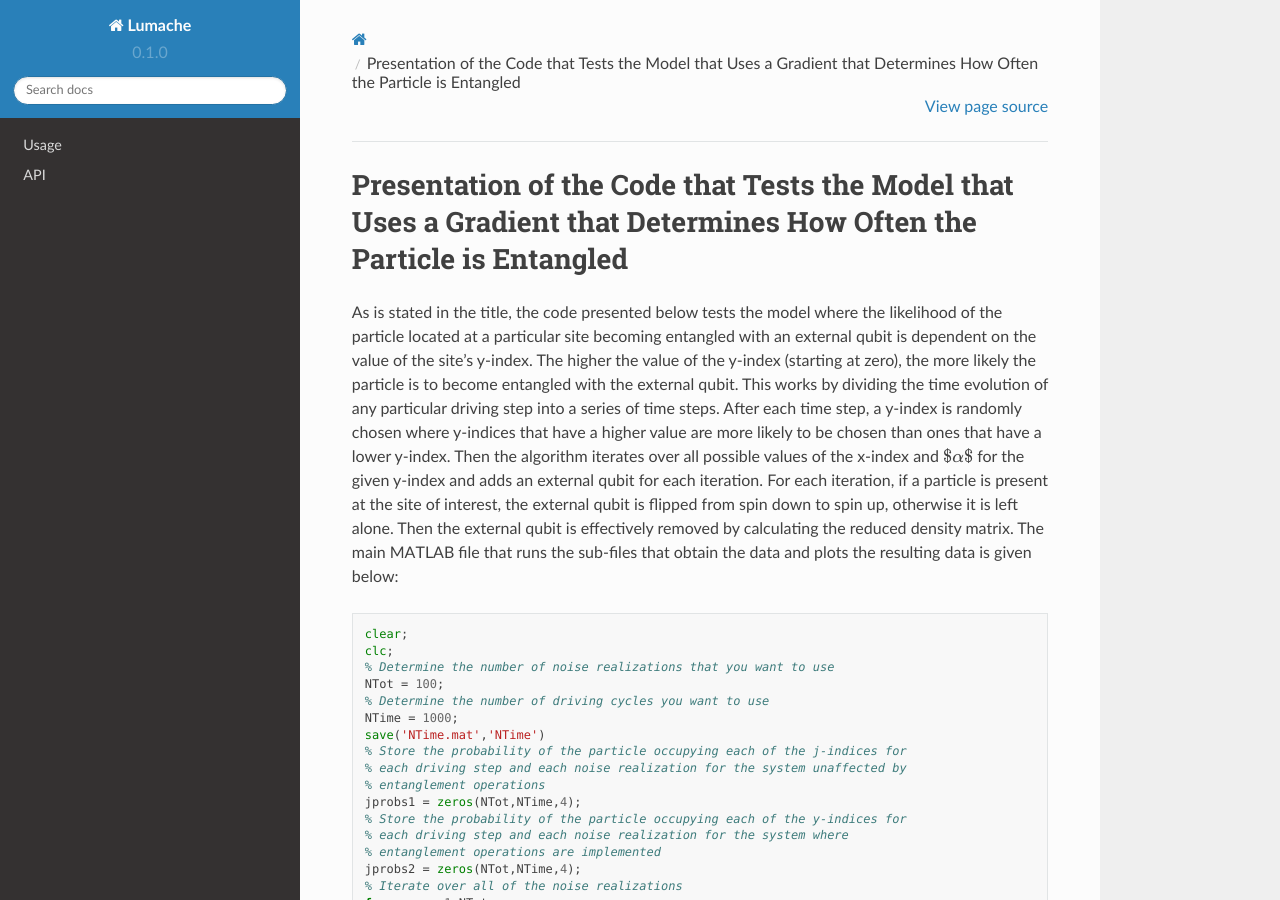
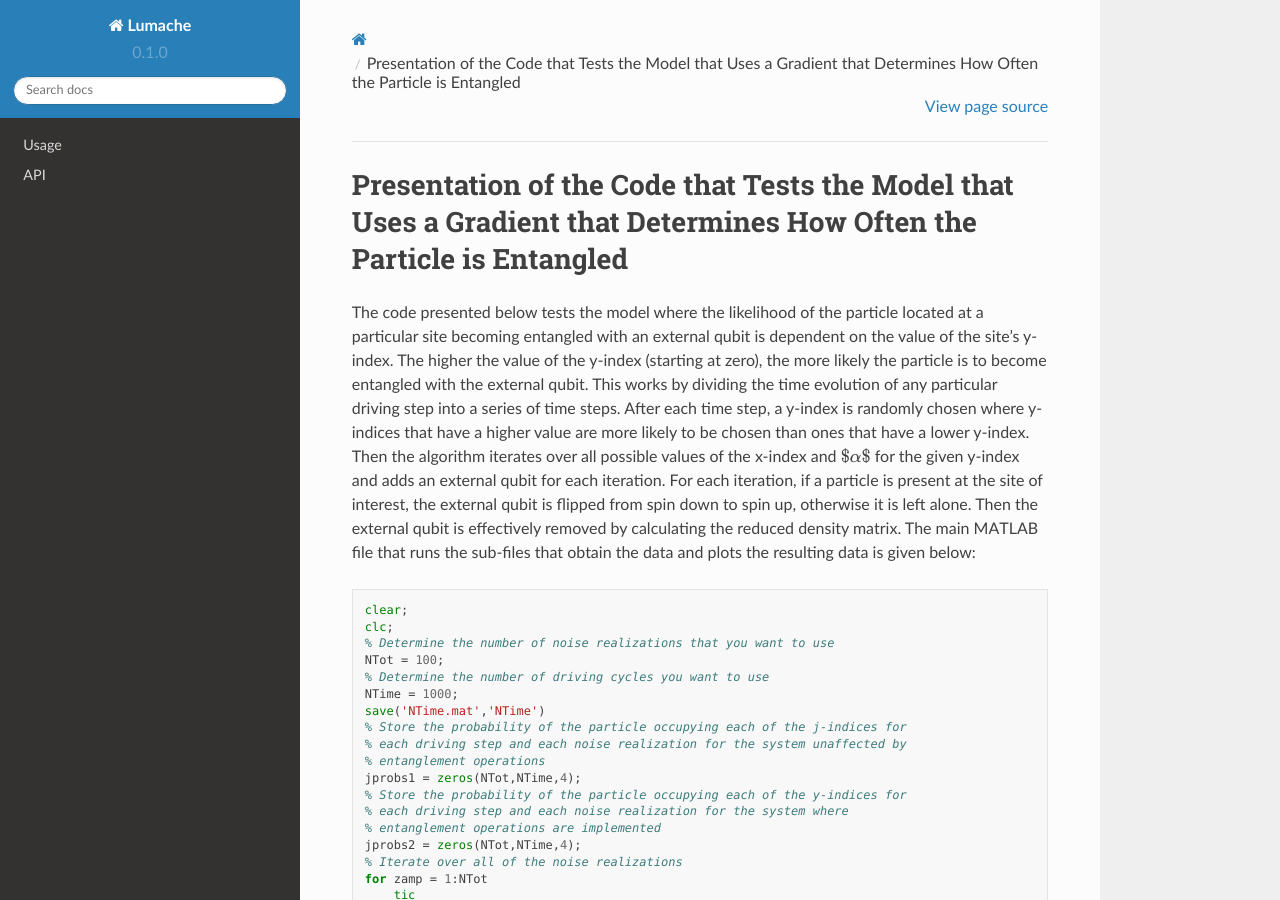
Before and after one commit to htim327/QuantumGravity, a Sphinx documentation site: the page built from docs/source/EntanglementGradient.rst, in a window 1280 px wide and 900 px high. Built offline with Sphinx 7.4.7 and the Read the Docs theme 2.0.0, drawn with Linux system fonts in a browser that asks for light colours.

Commit message:
Update EntanglementGradient.rst

```diff
--- a/docs/source/EntanglementGradient.rst
+++ b/docs/source/EntanglementGradient.rst
@@ -2,7 +2,7 @@
 Presentation of the Code that Tests the Model that Uses a Gradient that Determines How Often the Particle is Entangled
 ======================================================================================================================
 
-As is stated in the title, the code presented below tests the model where the likelihood of the particle located at a particular site becoming entangled with an external qubit is dependent on the value of the site's y-index. The higher the value of the y-index (starting at zero), the more likely the particle is to become entangled with the external qubit. This works by dividing the time evolution of any particular driving step into a series of time steps. After each time step, a y-index is randomly chosen where y-indices that have a higher value are more likely to be chosen than ones that have a lower y-index. Then the algorithm iterates over all possible values of the x-index and :math:`$\alpha$` for the given y-index and adds an external qubit for each iteration. For each iteration, if a particle is present at the site of interest, the external qubit is flipped from spin down to spin up, otherwise it is left alone. Then the external qubit is effectively removed by calculating the reduced density matrix. The main MATLAB file that runs the sub-files that obtain the data and plots the resulting data is given below:
+The code presented below tests the model where the likelihood of the particle located at a particular site becoming entangled with an external qubit is dependent on the value of the site's y-index. The higher the value of the y-index (starting at zero), the more likely the particle is to become entangled with the external qubit. This works by dividing the time evolution of any particular driving step into a series of time steps. After each time step, a y-index is randomly chosen where y-indices that have a higher value are more likely to be chosen than ones that have a lower y-index. Then the algorithm iterates over all possible values of the x-index and :math:`$\alpha$` for the given y-index and adds an external qubit for each iteration. For each iteration, if a particle is present at the site of interest, the external qubit is flipped from spin down to spin up, otherwise it is left alone. Then the external qubit is effectively removed by calculating the reduced density matrix. The main MATLAB file that runs the sub-files that obtain the data and plots the resulting data is given below:
 
 .. code-block:: matlab
 
```
